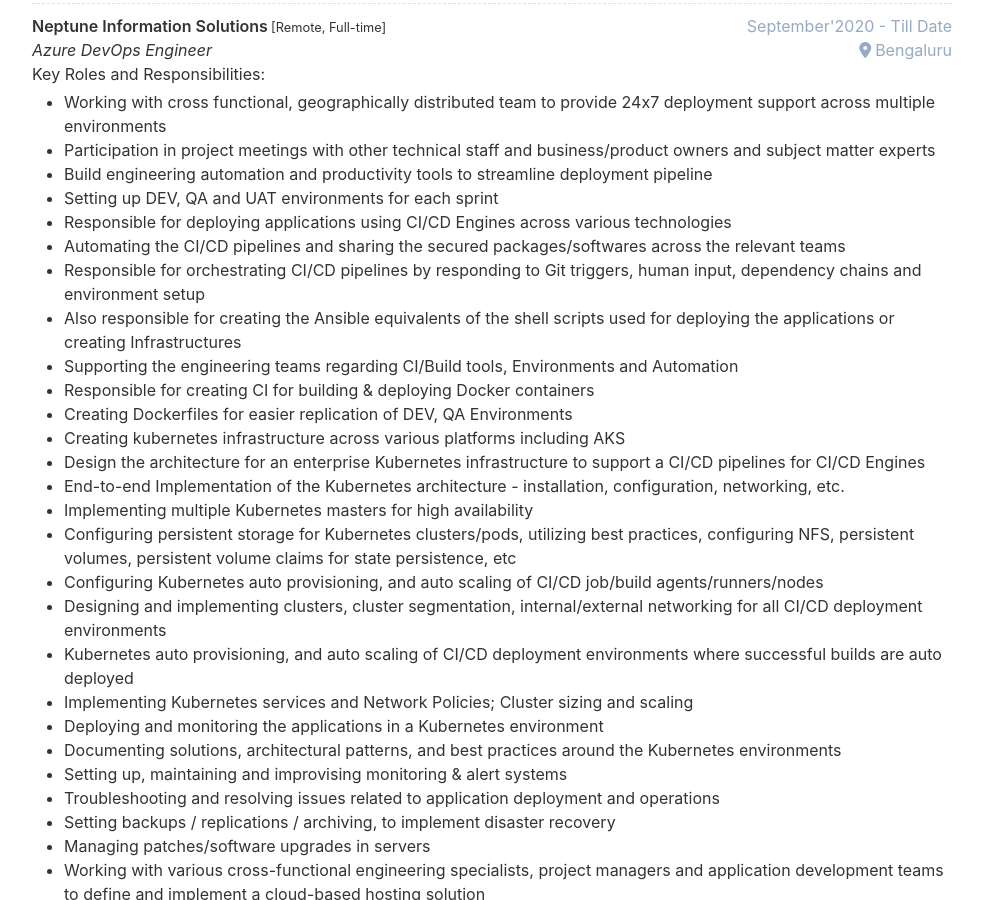
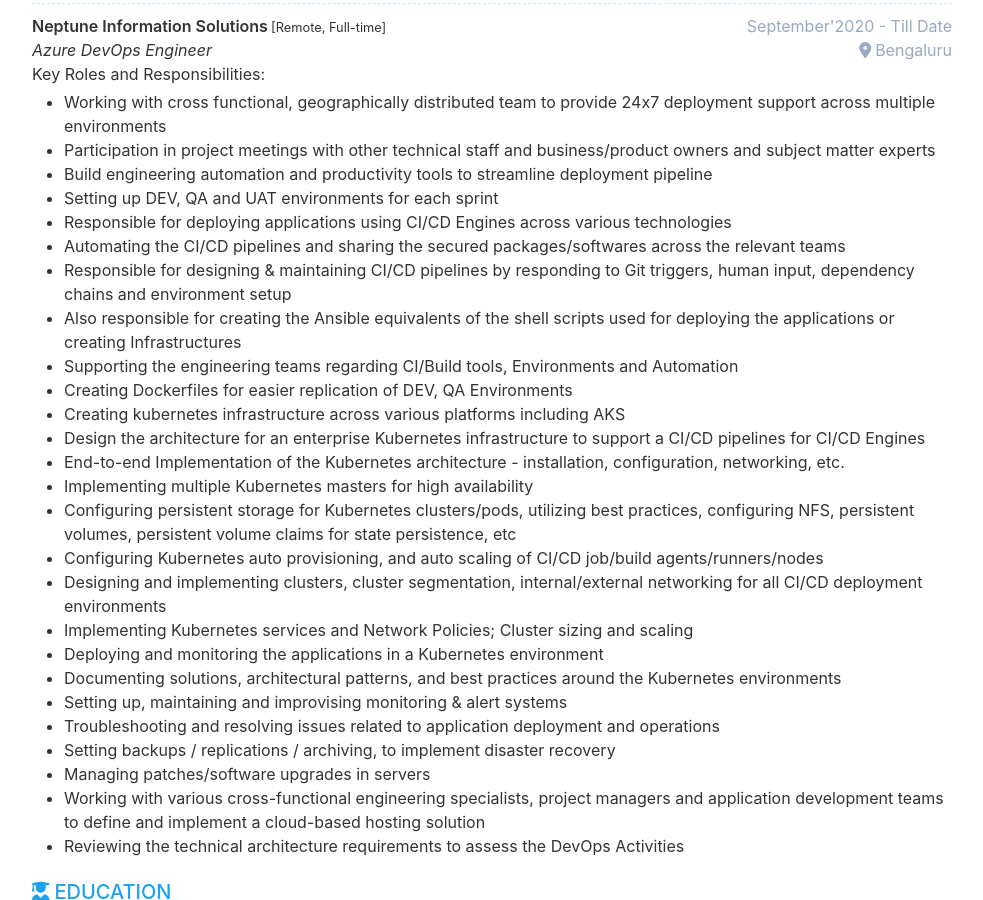
Before and after one commit to Raskinn/Resume, a Jekyll site: the page built from index.html, in a window 1280 px wide and 900 px high, scrolled down 374 px. Shown: the whole window, without its empty margins (148-1131 px from the left). Built offline with Jekyll 4.4.1, drawn with Linux system fonts in a browser that asks for light colours.

Commit message:
added fixes

```diff
--- a/_data/data.yml
+++ b/_data/data.yml
@@ -110,10 +110,9 @@ experience:
         + Setting up DEV, QA and UAT environments for each sprint
         + Responsible for deploying applications using CI/CD Engines across various technologies
         + Automating the CI/CD pipelines and sharing the secured packages/softwares across the relevant teams
-        + Responsible for orchestrating CI/CD pipelines by responding to Git triggers, human input, dependency chains and environment setup
+        + Responsible for designing & maintaining CI/CD pipelines by responding to Git triggers, human input, dependency chains and environment setup
         + Also responsible for creating the Ansible equivalents of the shell scripts used for deploying the applications or creating Infrastructures
         + Supporting the engineering teams regarding CI/Build tools, Environments and Automation
-        + Responsible for creating CI for building & deploying Docker containers
         +	Creating Dockerfiles for easier replication of DEV, QA Environments
         + Creating kubernetes infrastructure across various platforms including AKS
         + Design the architecture for an enterprise Kubernetes infrastructure to support a CI/CD pipelines for CI/CD Engines
@@ -122,7 +121,6 @@ experience:
         + Configuring persistent storage for Kubernetes clusters/pods, utilizing best practices, configuring NFS, persistent volumes, persistent volume claims for state persistence, etc
         + Configuring Kubernetes auto provisioning, and auto scaling of CI/CD job/build agents/runners/nodes
         + Designing and implementing clusters, cluster segmentation, internal/external networking for all CI/CD deployment environments
-        + Kubernetes auto provisioning, and auto scaling of CI/CD deployment environments where successful builds are auto deployed
         + Implementing Kubernetes services and Network Policies; Cluster sizing and scaling
         + Deploying and monitoring the applications in a Kubernetes environment
         + Documenting solutions, architectural patterns, and best practices around the Kubernetes environments
```
